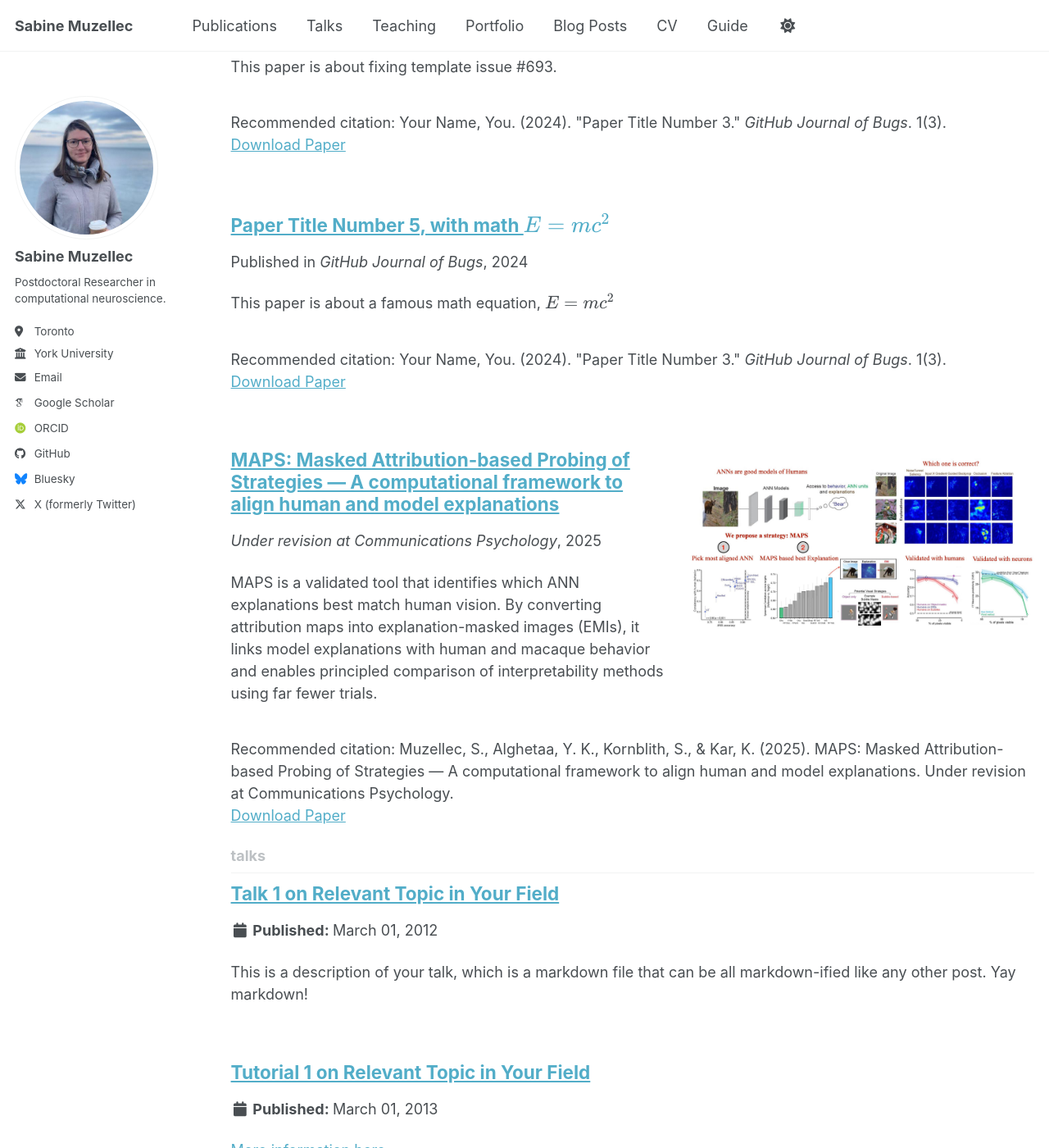
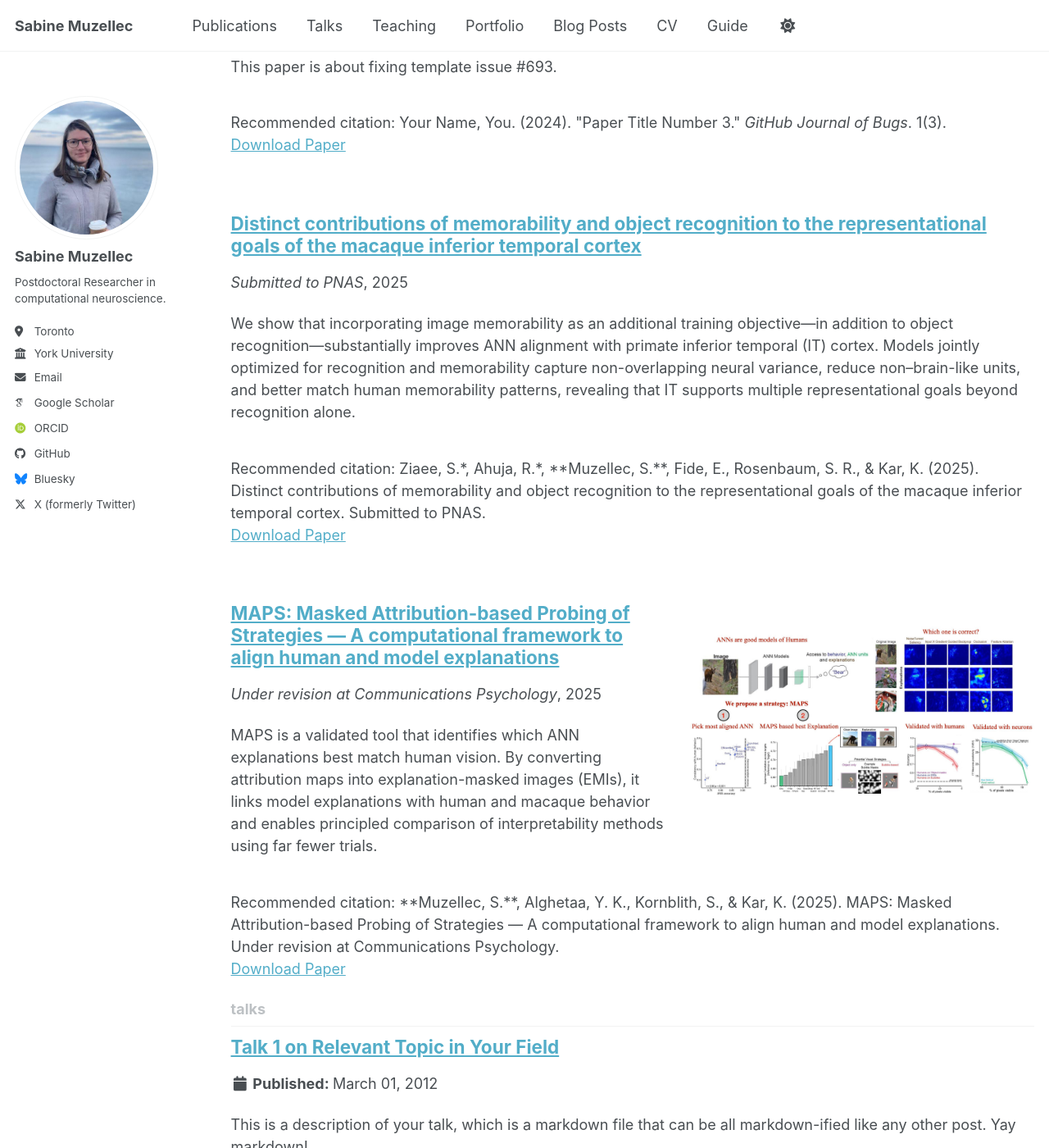
Before and after one commit to S4b1n3/S4b1n3.github.io, a Jekyll site: the page built from _pages/collection-archive.html, in a window 1280 px wide and 1400 px high, scrolled down 1800 px. Shown: the whole window at 82% size. Built offline with Jekyll 4.4.1, drawn with Linux system fonts in a browser that asks for light colours; some web fonts are replaced; a script bundle is joined from its source files by our own code; library files that are not in the unit come from our copies.

Commit message:
added memorability

```diff
--- a/_publications/2025-06-08-paper-title-number-5.md
+++ /dev/null
@@ -1,13 +0,0 @@
----
-title: "Paper Title Number 5, with math $$E=mc^2$$"
-collection: publications
-category: conferences
-permalink: /publication/2024-02-17-paper-title-number-4
-excerpt: 'This paper is about a famous math equation, $$E=mc^2$$'
-date: 2024-02-17
-venue: 'GitHub Journal of Bugs'
-paperurl: 'https://academicpages.github.io/files/paper3.pdf'
-citation: 'Your Name, You. (2024). &quot;Paper Title Number 3.&quot; <i>GitHub Journal of Bugs</i>. 1(3).'
----
-
-Using [MathJax](https://www.mathjax.org/) in the description is supported - $$E=mc^2$$ - however, the use must be mindful that the default delimiters are `$$...$$` and `\\[...\\]` which differs from the `$...$` that is typically expected.
--- /dev/null
+++ b/_publications/memorability.md
@@ -0,0 +1,14 @@
+---
+title: "Distinct contributions of memorability and object recognition to the representational goals of the macaque inferior temporal cortex"
+collection: publications
+category: preprints
+permalink: /publication/memorability
+excerpt: "We show that incorporating image memorability as an additional training objective—in addition to object recognition—substantially improves ANN alignment with primate inferior temporal (IT) cortex. Models jointly optimized for recognition and memorability capture non-overlapping neural variance, reduce non–brain-like units, and better match human memorability patterns, revealing that IT supports multiple representational goals beyond recognition alone."
+date: 2025-10-9
+venue: "Submitted to PNAS"
+paperurl: "https://www.biorxiv.org/content/10.1101/2025.10.06.680822.full.pdf"
+citation: "Ziaee, S.*, Ahuja, R.*, **Muzellec, S.**, Fide, E., Rosenbaum, S. R., & Kar, K. (2025). Distinct contributions of memorability and object recognition to the representational goals of the macaque inferior temporal cortex. Submitted to PNAS."
+featured: false
+---
+
+Using [MathJax](https://www.mathjax.org/) in the description is supported - $$E=mc^2$$ - however, the use must be mindful that the default delimiters are `$$...$$` and `\\[...\\]` which differs from the `$...$` that is typically expected.
--- a/assets/css/main.scss
+++ b/assets/css/main.scss
@@ -61,7 +61,7 @@
 /* image column */
 .archive__item-teaser {
   flex: 0 0 auto;
-  margin-top: 3rem;
+  margin-top: 4rem;
 }
 
 /* keep your existing size rule; if not present, use this: */
```
Also changed, not shown: _publications/maps.md (+1 -1 lines).
